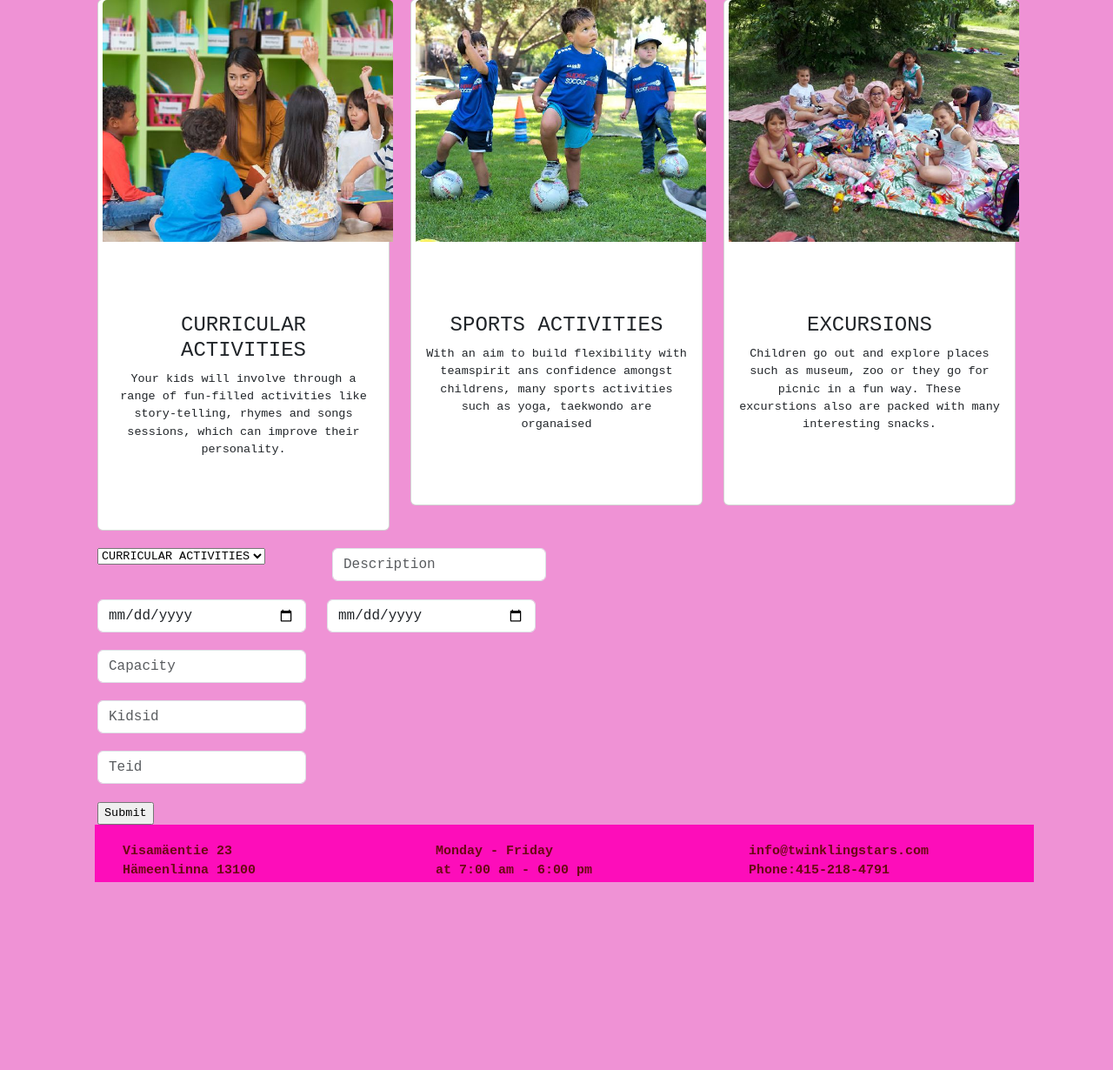
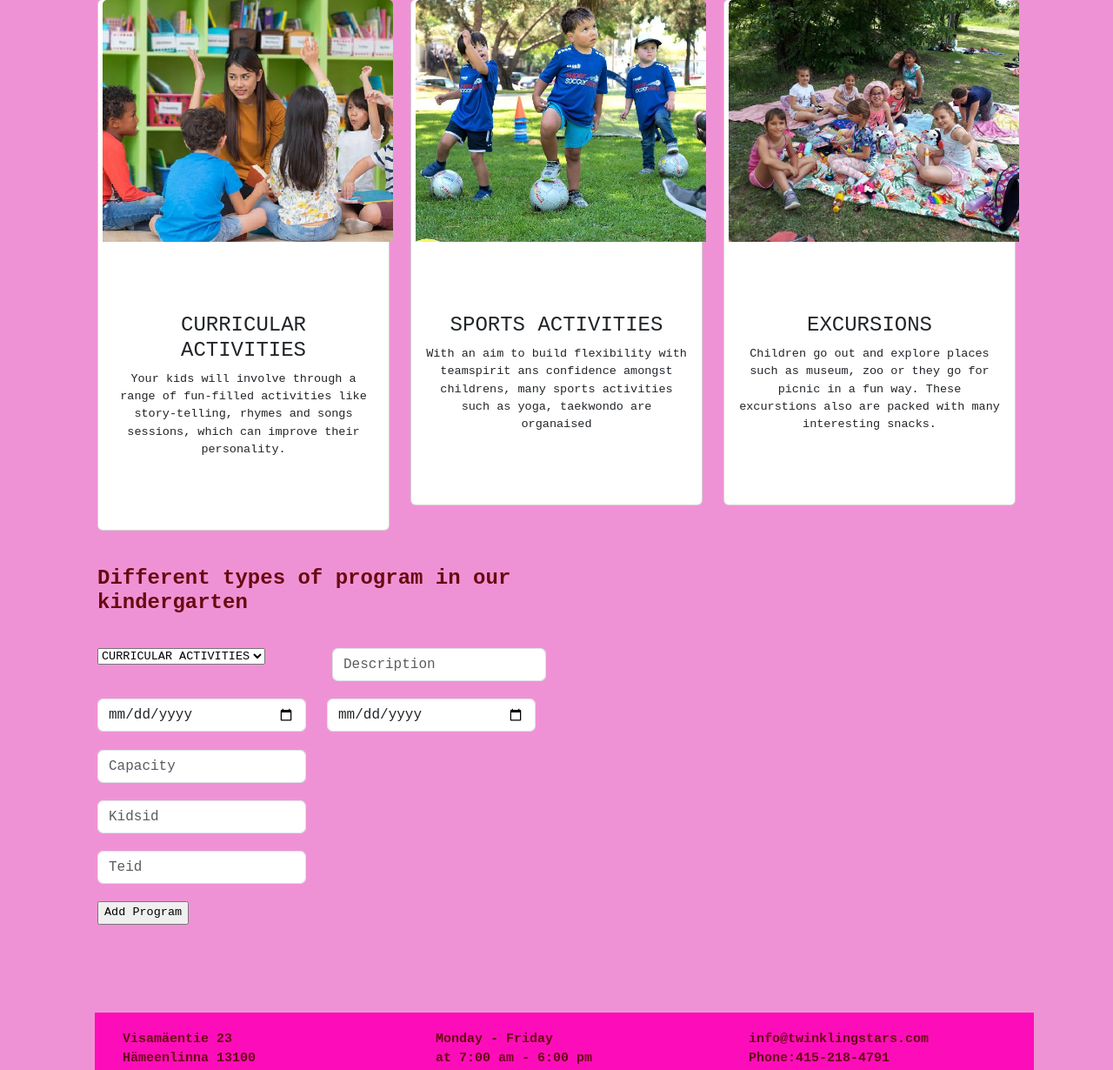
Before and after one commit to sonali22000/Kinda-Team18, a PHP site: page /createprogram.php in a window 1280 px wide. Shown: the part 101-1331 px from the top of the page at 87% size. Before the commit the page ends 1115 px from the top, so only its background shows below. Run offline with PHP 8.4, Linux system fonts and the light colour scheme.

Commit message:
add some changes

```diff
--- a/createprogram.php
+++ b/createprogram.php
@@ -32,13 +32,20 @@
                   </div>
                 </div>
             </div>
-<br>
+<br> <br>
 
 
 
  <!-- creating form for program in kindergarten-->
 
 <form  method="post"  action="">
+
+<div class="row">
+    <div class="col-md-6">
+    <h4><b>Different types of program in our kindergarten</b> <br> <br></h4>
+    </div>
+
+ </div>
 
 
 <div class="row">
@@ -81,14 +88,14 @@
 
 <div class="row">
   <div class="col-md-3">
-  <input type="submit" value="Submit" name="Submit"> <br> </div>
+  <input type="submit" value="Add Program" name="Add Program"> <br> <br> <br> <br> <br> <br>  </div>
 </div>
 </form>
 
 
 <?php
 //Getting values from end user
-if(isset($_POST['Submit'])){
+if(isset($_POST['Add Program'])){
    $pname=$_POST['pname'];
    $description=$_POST['description'];
    $startdate=$_POST['startdate'];
@@ -110,11 +117,12 @@ if(isset($_POST['Submit'])){
 
  }
 }
+
 ?>
 
 
 </body>
 </html>
 
-<br>
+
 <?php include "footer1.php" ?>
```
